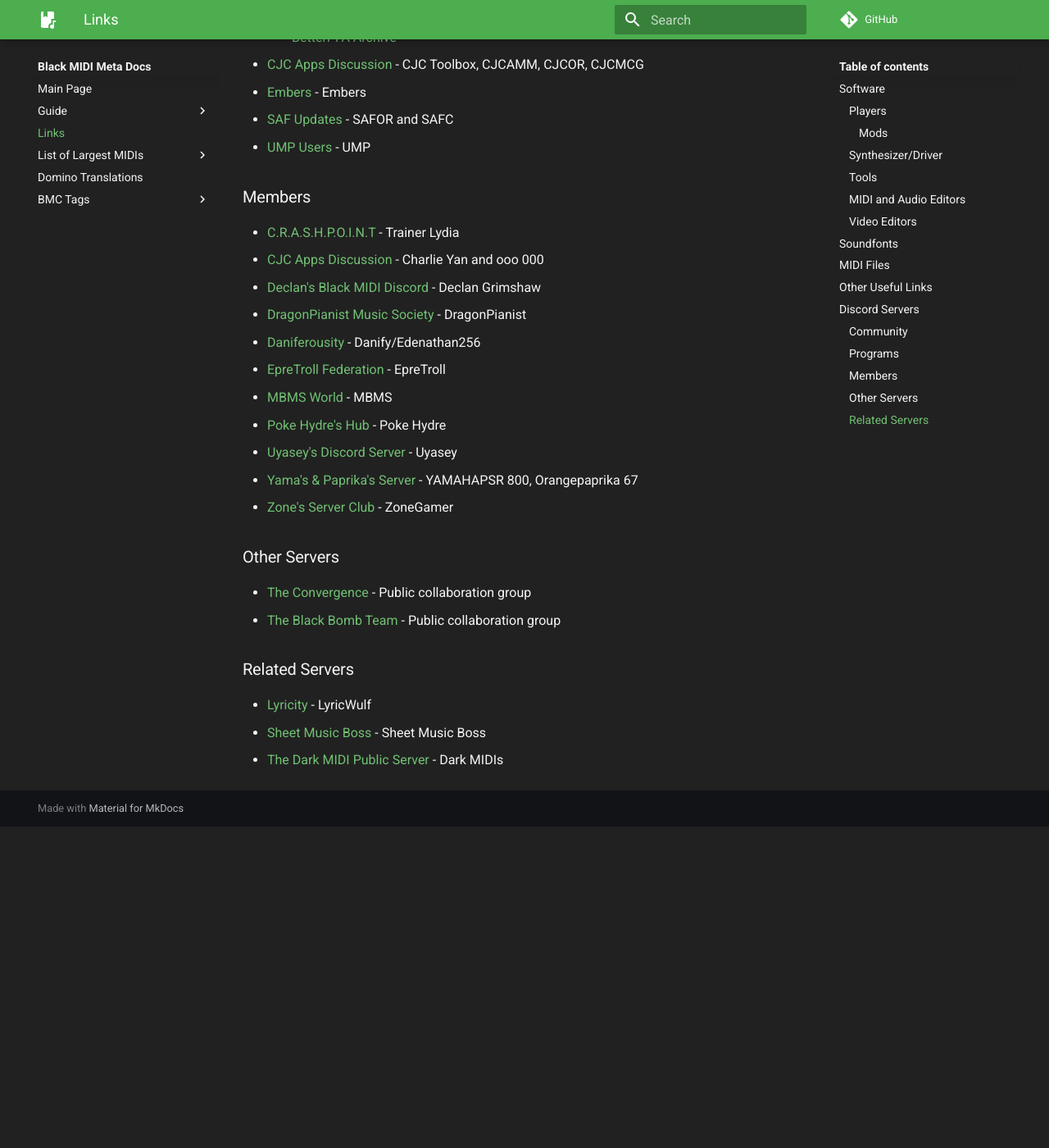
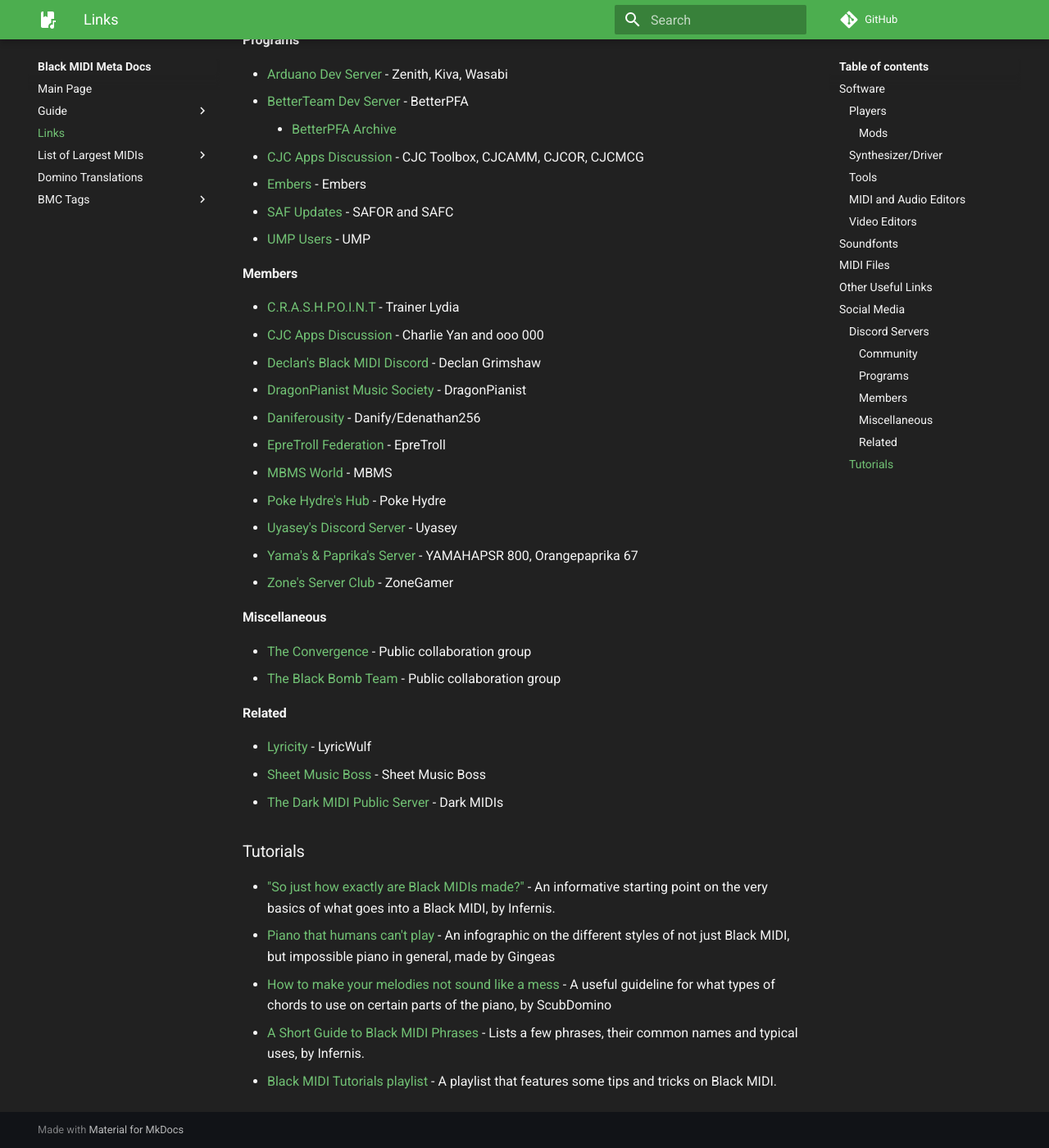
Before and after one commit to Hans5958/Black-MIDI-Meta, an MkDocs documentation site: the page built from docs/links.md, in a window 1280 px wide and 1400 px high, scrolled down 3378 px. Shown: the whole window at 82% size. Built offline with MkDocs 1.6.1 and Material for MkDocs 9.7.7, drawn with Linux system fonts in a browser that asks for light colours; comment, search, counter and statistics services are not loaded; before the commit the page ends 4386 px from its top, so only the background shows below that; some of the changed text lies outside the part shown.

Commit message:
Further additions and edits on Links

```diff
--- a/docs/links.md
+++ b/docs/links.md
@@ -81,19 +81,24 @@
 ## Other Useful Links
 
 - [Publico (Carlos S.M.)](https://drive.google.com/drive/folders/0B-jbdgbiY_-YYm5WemFvTkM0Tnc) - Archive for all things Black MIDI by Carlos S.M.. Not frequently updated.
-- [List of Largest MIDIs](https://docs.google.com/spreadsheets/d/1sldrGkhU41FakmdFfUL3Z1GMT2LOQzx81yy4D_ZLxKk/edit) - List of largest MIDIs by note count.
-- [Black MIDI Software Archive](https://drive.google.com/drive/folders/1K3DytP7EXvFBuYV3CQQQ7BYRuY3iESaC) - My archive of softwares related to Black MIDI.
+- [List of Largest MIDIs](https://docs.google.com/spreadsheets/d/1sldrGkhU41FakmdFfUL3Z1GMT2LOQzx81yy4D_ZLxKk/edit) - List of largest MIDIs by note count. Project by Hans5958.
+- [Black MIDI Software Archive](https://drive.google.com/drive/folders/1K3DytP7EXvFBuYV3CQQQ7BYRuY3iESaC) - Hans5958's archive of softwares related to Black MIDI.
 
-## Discord Servers
+## Social Media
 
-### Community
+- [Black MIDI Wiki](https://blackmidi.fandom.com/wiki/Home) - Black MIDI wiki based on Fandom.
+- [r/BlackMIDI](https://www.reddit.com/r/BlackMIDI/) - Black MIDI subreddit
+
+### Discord Servers
+
+#### Community
 
 - [Black MIDI Community Hub](https://discord.gg/s42aft8) - Main, global community
 - [Creative Society](https://discord.gg/2jb7hTymAH) - General server for artistic skills, with Black MIDI as a topic.
 - [黑乐谱活动社区 Black MIDI Score Activity Community](https://discord.gg/m9q2QCAcdN) - China-based community
 - [Black MIDI Indonesia Community [BMIC] 🇮🇩](https://discord.gg/3VXrmnQUTR) - Indonesia-based community
 
-### Programs
+#### Programs
 
 - [Arduano Dev Server](https://discord.gg/8e5FXB) - Zenith, Kiva, Wasabi
 - [BetterTeam Dev Server](https://discord.gg/wwSkpN5) - BetterPFA
@@ -103,7 +108,7 @@
 - [SAF Updates](https://discord.gg/CsgEW4P) - SAFOR and SAFC
 - [UMP Users](https://discord.gg/pxPRFU8) - UMP
 
-### Members
+#### Members
 
 - [C.R.A.S.H.P.O.I.N.T](https://discord.gg/faSAaRN) - Trainer Lydia
 - [CJC Apps Discussion](https://discord.gg/uxCqAEz) - Charlie Yan and ooo 000
@@ -117,13 +122,21 @@
 - [Yama's & Paprika's Server](https://discord.gg/HCfSyNd) - YAMAHAPSR 800, Orangepaprika 67
 - [Zone's Server Club](https://discord.gg/BCeBuFy) - ZoneGamer
 
-### Other Servers
+#### Miscellaneous
 
 - [The Convergence](https://discord.gg/NkggT42) - Public collaboration group
 - [The Black Bomb Team](https://discord.gg/Gjj679PqDz) - Public collaboration group
 
-### Related Servers
+#### Related
 
 - [Lyricity](https://discord.gg/dog) - LyricWulf
 - [Sheet Music Boss](https://discord.gg/H4ErJyc) - Sheet Music Boss
 - [The Dark MIDI Public Server](https://discord.gg/g8GjbNq) - Dark MIDIs
+
+### Tutorials
+
+- ["So just how exactly are Black MIDIs made?"](https://www.reddit.com/r/BlackMIDI/comments/958lzp/so_just_how_exactly_are_black_midis_made/) - An informative starting point on the very basics of what goes into a Black MIDI, by Infernis.
+- [Piano that humans can't play](https://coggle.it/diagram/WXSiSCzy-gABwUNY/t/piano-that-humans-can%27t-play/92ddd600411b220c7088d6abb5368625b456fa0e36018ee3d10fa867a57d470e) -  An infographic on the different styles of not just Black MIDI, but impossible piano in general, made by Gingeas
+- [How to make your melodies not sound like a mess](https://www.reddit.com/r/BlackMIDI/comments/94vblb/how_to_make_your_melodies_not_sound_like_a_mess/) - A useful guideline for what types of chords to use on certain parts of the piano, by ScubDomino
+- [A Short Guide to Black MIDI Phrases](https://docs.google.com/document/d/1qk_vcuFpJWdXFGO3oTBW_rKF6S2tpxPNzRMYza-UM30/edit#heading=h.6jynaot9cbnq) - Lists a few phrases, their common names and typical uses, by Infernis.
+- [Black MIDI Tutorials playlist](https://www.youtube.com/playlist?list=PLuSOIzxma376hosO2zOVkZ8i5U1EJk1kI) - A playlist that features some tips and tricks on Black MIDI.
```
Also changed, not shown: SOURCES.md (+1 -0 lines).
